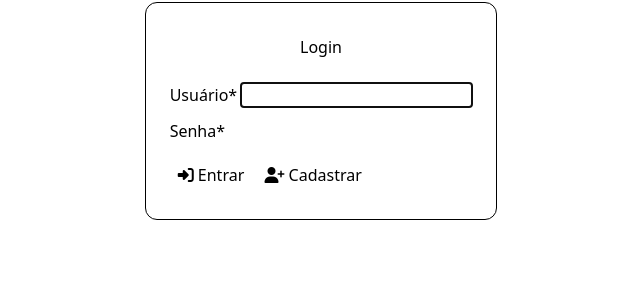
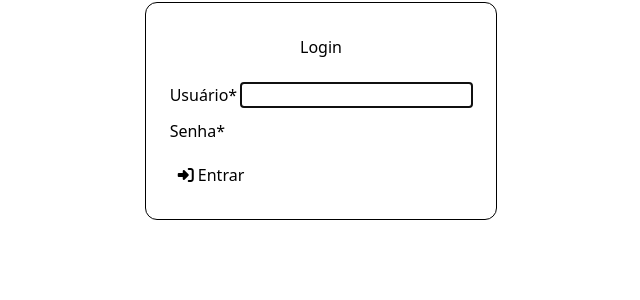
Before and after one commit to psifabiohenrique/psi-assist-backend, a Django app: page /user/login/ in a window 1280 px wide. Shown: the part 329-629 px from the top of the page, without its empty margins (319-959 px from the left). Run offline with Django 5.2, Linux system fonts and the light colour scheme; some libraries are stand-ins or nearby versions.

Commit message:
Removed registry button on login templand and removed registry url.

```diff
--- a/src/user/templates/user/login.html
+++ b/src/user/templates/user/login.html
@@ -24,9 +24,9 @@
       <button type="submit" class="hover:scale-120 p-2 cursor-pointer">
         <i class="fas fa-right-to-bracket"></i> Entrar
       </button>
-      <a href="{% url 'user:signup' %}" class="p-2 cursor-pointer hover:scale-120 inline-block">
+      <!-- <a href="{% url 'user:signup' %}" class="p-2 cursor-pointer hover:scale-120 inline-block">
         <i class="fas fa-user-plus"></i> Cadastrar
-      </a>
+      </a> -->
     </form>
   </div>
 </body>
--- a/src/user/urls.py
+++ b/src/user/urls.py
@@ -10,7 +10,7 @@ from .views import (
 app_name = "user"
 
 urlpatterns = [
-    path("signup/", signup_view, name="signup"),
+    # path("signup/", signup_view, name="signup"),
     path("login/", CustomLoginView.as_view(), name="login"),
     path("logout/", logout_view, name="logout"),
     path("update/", UserUpdateView.as_view(), name="update"),
```
